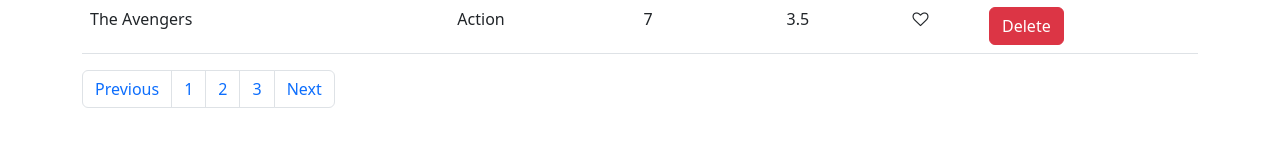
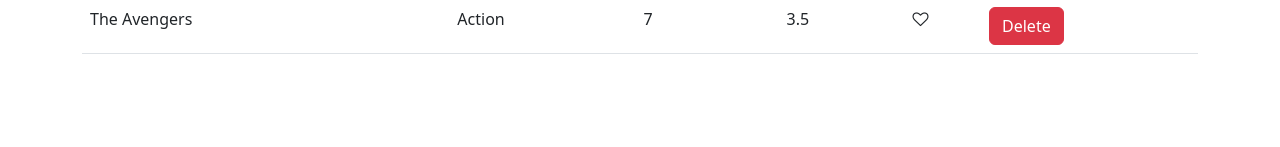
Before and after one commit to suhailphp/vidly-app-2023, a React (Create React App) app: page / in a window 1280 px wide. Shown: the part 619-766 px from the top of the page. Built offline with nearby package versions, Linux system fonts and the light colour scheme.

Commit message:
pagination completed

```diff
--- a/src/components/movies.jsx
+++ b/src/components/movies.jsx
@@ -6,7 +6,7 @@
   state = {
     movies: getMovies(),
     pageNumber:1,
-    pageLength:3
+    pageLength:10
   };
   render() {
 
--- a/src/components/pagination.jsx
+++ b/src/components/pagination.jsx
@@ -1,13 +1,14 @@
 import _ from 'lodash'
 const Pagination = ({pageNumber,pageLength,dataCount}) => {
-    let pageCount = dataCount/pageLength
+    let pageCount = Math.ceil(dataCount/pageLength)
     let pages = _.range(1,pageCount+1)
+    if(pageCount === 1) return null
     return (
         <nav aria-label="Page navigation example">
             <ul className="pagination">
                 <li className="page-item"><a className="page-link" href="#">Previous</a></li>
                 {pages.map(page=>(
-                    <li className="page-item"><a className="page-link" href="#">{page}</a></li>
+                    <li key={page} className="page-item"><a className="page-link" href="#">{page}</a></li>
                 ))}
                 <li className="page-item"><a className="page-link" href="#">Next</a></li>
             </ul>
```
